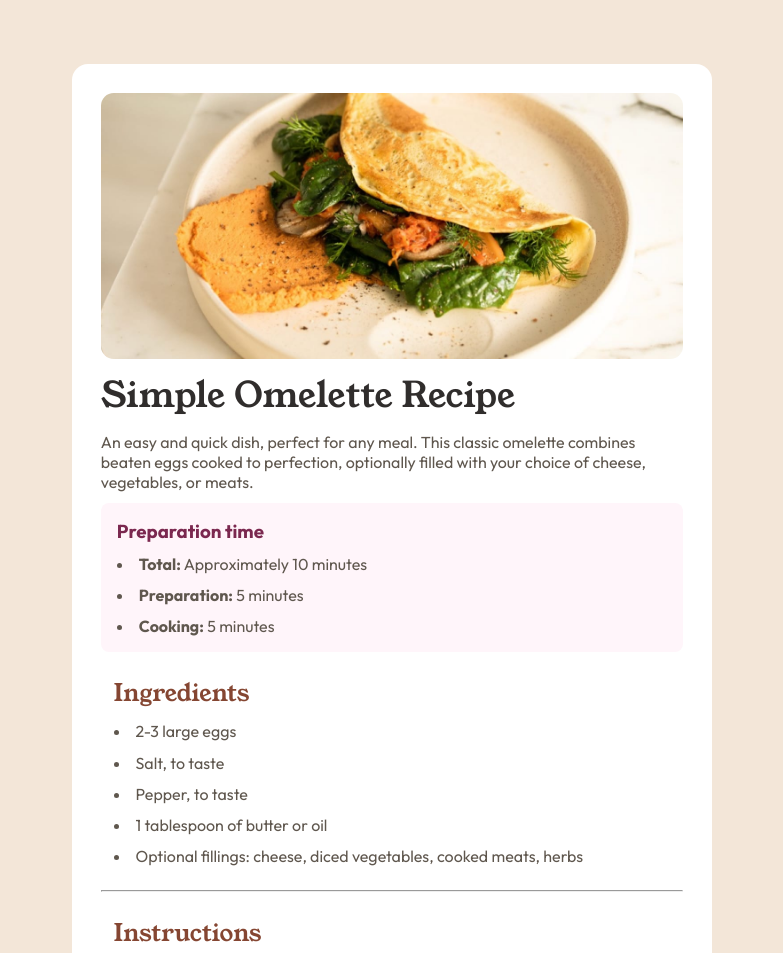
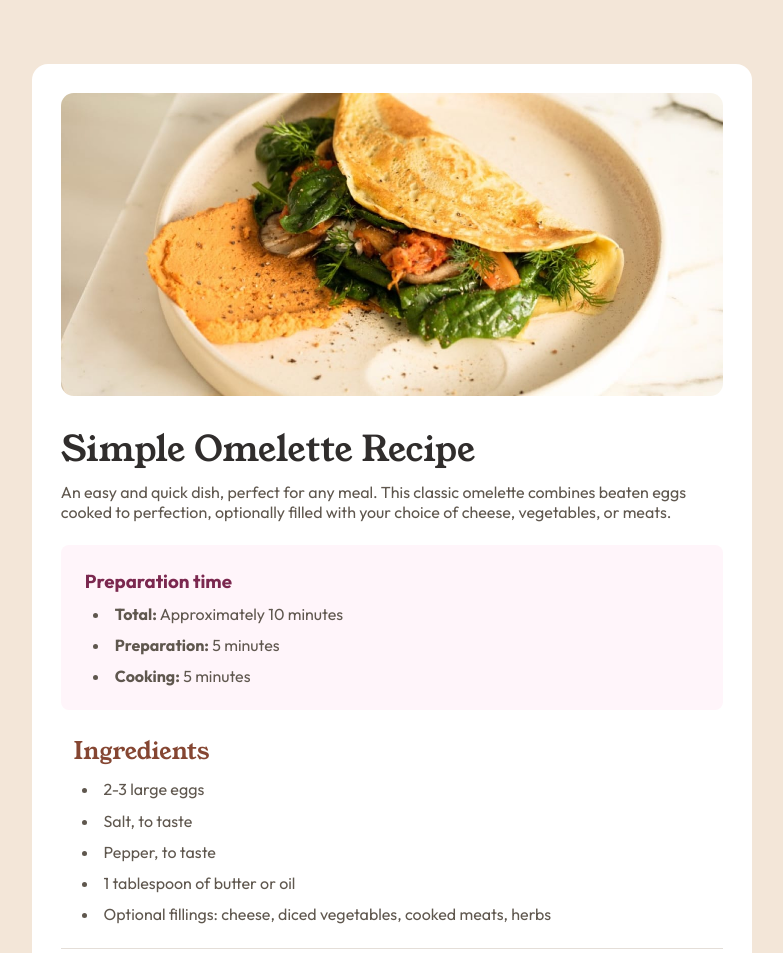
Before and after one commit to vedantagrawal524/recipe-page, a plain HTML site: page index.html in a window 1280 px wide. Shown: the top 953 px of the page, without its empty margins (248-1031 px from the left). Drawn offline with Linux system fonts and the light colour scheme.

Commit message:
Completed

```diff
--- a/css/style.css
+++ b/css/style.css
@@ -25,7 +25,7 @@ main {
 }
 
 article {
-  width: 40em;
+  width: 45em;
   padding: 1.8em;
   border-radius: 1em;
   margin: 4em 2em;
@@ -38,28 +38,34 @@ article {
   gap: 0.7em;
 }
 
-.recipe img {
-  width: 36.4em;
+.info img {
+  width: 41.4em;
   height: auto;
   border-radius: 0.8em;
   align-self: center;
 }
 
-h1 {
+.info h1 {
   color: hsl(24, 5%, 18%);
   font-family: "Young Serif", serif;
   font-size: 2.2rem;
   font-weight: 400;
+  margin-top: 0.7em;
+}
+
+.info p {
+  margin-top: 0.5em;
+}
+
+.preptime {
+  margin-top: 0.7em;
+  padding: 1.5rem;
+  border-radius: 0.5rem;
+  background-color: hsl(330, 100%, 98%);
 }
 
 .preptime h3 {
   color: hsl(332, 51%, 32%);
-}
-
-.preptime {
-  padding: 1rem;
-  border-radius: 0.5rem;
-  background-color: hsl(330, 100%, 98%);
 }
 
 ul {
@@ -75,6 +81,7 @@ h2 {
   color: hsl(14, 45%, 36%);
   font-family: "Young Serif", serif;
   font-weight: 400;
+  margin-left: 0;
 }
 
 .ingredients {
@@ -83,6 +90,7 @@ h2 {
 
 .instructions {
   padding: 0.8rem;
+  margin-bottom: 0.7em;
 }
 
 ol {
@@ -124,10 +132,17 @@ ol li {
   color: hsl(14, 45%, 36%);
 }
 
+ul,
+ol {
+  margin-left: 0.5rem;
+}
+
 .bold {
   font-weight: 700;
 }
 
 hr {
-  color: hsl(30, 18%, 87%);
+  background-color: hsl(30, 18%, 87%);
+  height: 1px;
+  border: none;
 }
--- a/index.html
+++ b/index.html
@@ -19,19 +19,20 @@
   <body>
     <main>
       <article class="recipe">
+        <section class="info">
           <img
             src="images/image-omelette.jpeg"
             alt="Omelette"
             width="1312"
             height="600"
           />
-
           <h1 class="name">Simple Omelette Recipe</h1>
           <p class="description">
             An easy and quick dish, perfect for any meal. This classic omelette
-          combines beaten eggs cooked to perfection, optionally filled with your
-          choice of cheese, vegetables, or meats.
+            combines beaten eggs cooked to perfection, optionally filled with
+            your choice of cheese, vegetables, or meats.
           </p>
+        </section>
 
         <section class="preptime">
           <h3>Preparation time</h3>
```
Lines whose indentation alone changed are shown as unchanged.
